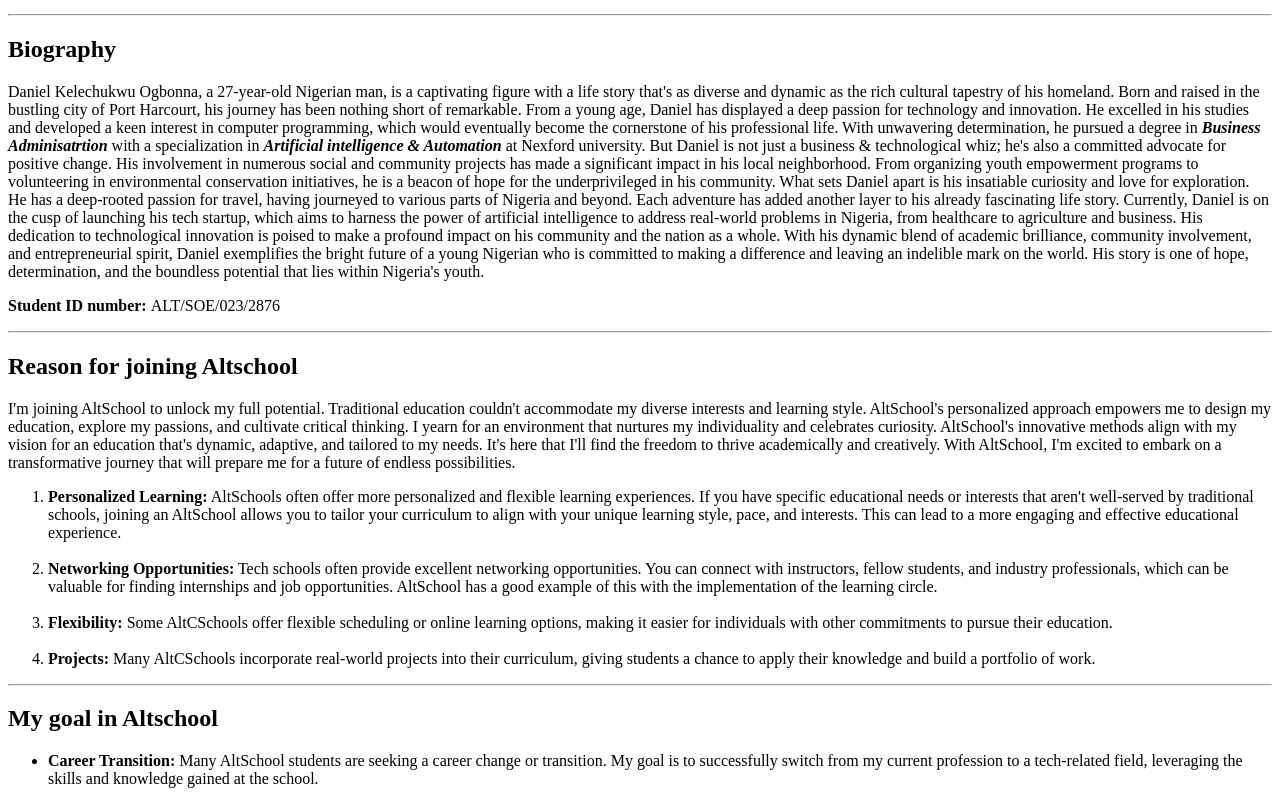
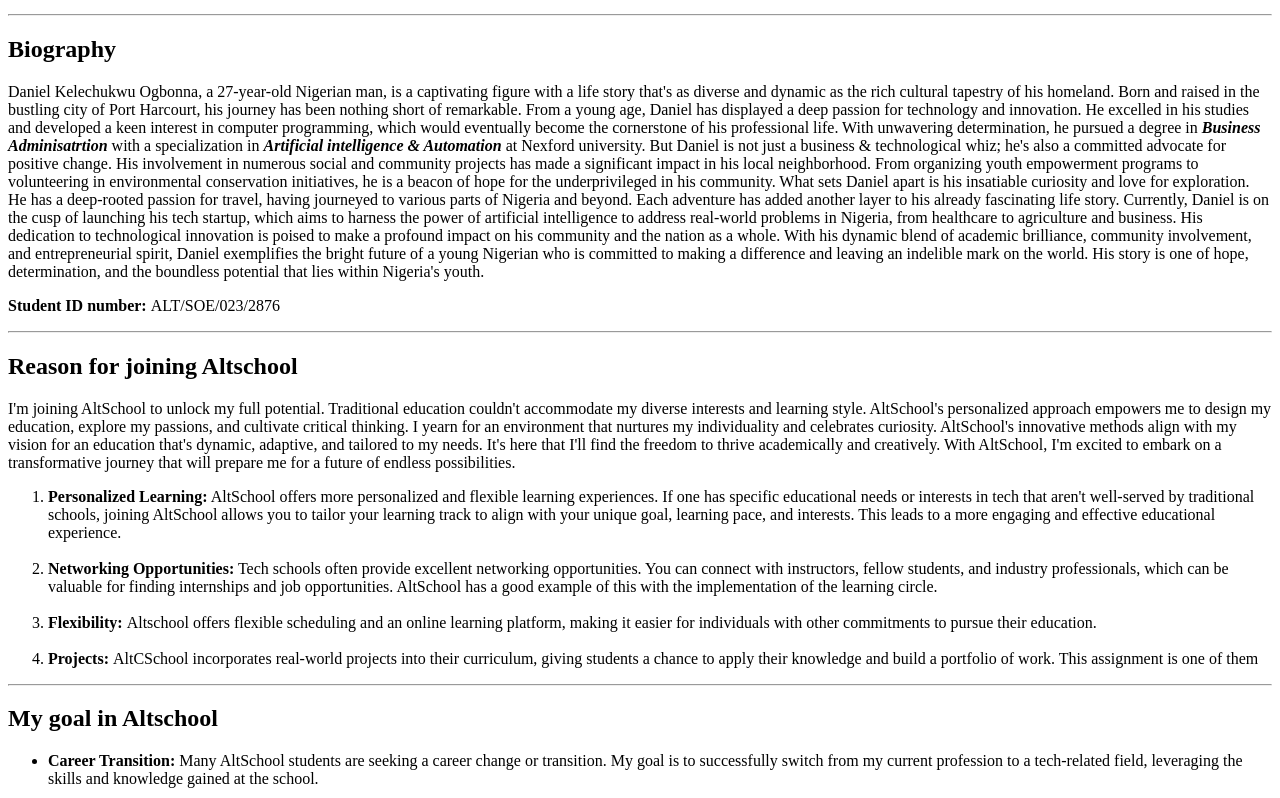
Before and after one commit to da-nkz/altschool-assignment-1, a plain HTML site: page index.html in a window 1280 px wide. Shown: the part 154-952 px from the top of the page. Drawn offline with Linux system fonts and the light colour scheme.

Commit message:
index.html

```diff
--- a/index.html
+++ b/index.html
@@ -48,14 +48,14 @@
             <p>I'm joining AltSchool to unlock my full potential. Traditional education couldn't accommodate my diverse interests and learning style. AltSchool's personalized approach empowers me to design my education, explore my passions, and cultivate critical thinking. I yearn for an environment that nurtures my individuality and celebrates curiosity. AltSchool's innovative methods align with my vision for an education that's dynamic, adaptive, and tailored to my needs. It's here that I'll find the freedom to thrive academically and creatively. With AltSchool, I'm excited to embark on a transformative journey that will prepare me for a future of endless possibilities.</p>
 
             <ol>
-                <li><strong>Personalized Learning:</strong> AltSchools often offer more personalized and flexible learning experiences. If you have specific educational needs or interests that aren't well-served by traditional schools, joining an AltSchool allows you to tailor your curriculum to align with your unique learning style, pace, and interests. This can lead to a more engaging and effective educational experience.</li>
+                <li><strong>Personalized Learning:</strong> AltSchool offers more personalized and flexible learning experiences. If one has specific educational needs or interests in tech that aren't well-served by traditional schools, joining  AltSchool allows you to tailor your learning track to align with your unique goal, learning pace, and interests. This leads to a more engaging and effective educational experience.</li>
             <br>
 
                 <li><strong>Networking Opportunities:</strong> Tech schools often provide excellent networking opportunities. You can connect with instructors, fellow students, and industry professionals, which can be valuable for finding internships and job opportunities. AltSchool has a good example of this with the implementation of the learning circle.</li>
             <br>
-                <li><strong>Flexibility: </strong>Some AltCSchools offer flexible scheduling or online learning options, making it easier for individuals with other commitments to pursue their education.</li>
+                <li><strong>Flexibility: </strong>Altschool offers flexible scheduling and an online learning platform, making it easier for individuals with other commitments to pursue their education.</li>
             <br>
-                <li><strong> Projects: </strong> Many AltCSchools incorporate real-world projects into their curriculum, giving students a chance to apply their knowledge and build a portfolio of work.</li>
+                <li><strong> Projects: </strong>AltCSchool incorporates real-world projects into their curriculum, giving students a chance to apply their knowledge and build a portfolio of work. This assignment is one of them</li>
             </ol>
         </section>
         <hr>
@@ -70,7 +70,7 @@
                       </li>
                       <br>
                     <li>
-                        <strong>Building a Strong Work Ethic:</strong> AltSchool requires dedication and hard work. MY goal could is to develop a strong work ethic, discipline, and time management skills that will serve me well throughout your career.
+                        <strong>Building a Strong Work Ethic:</strong> AltSchool requires dedication and hard work. My goal is to develop a strong work ethic, discipline, and time management skills that will serve me well throughout my career.
                     </li>
         </ul>
         </p>
```
